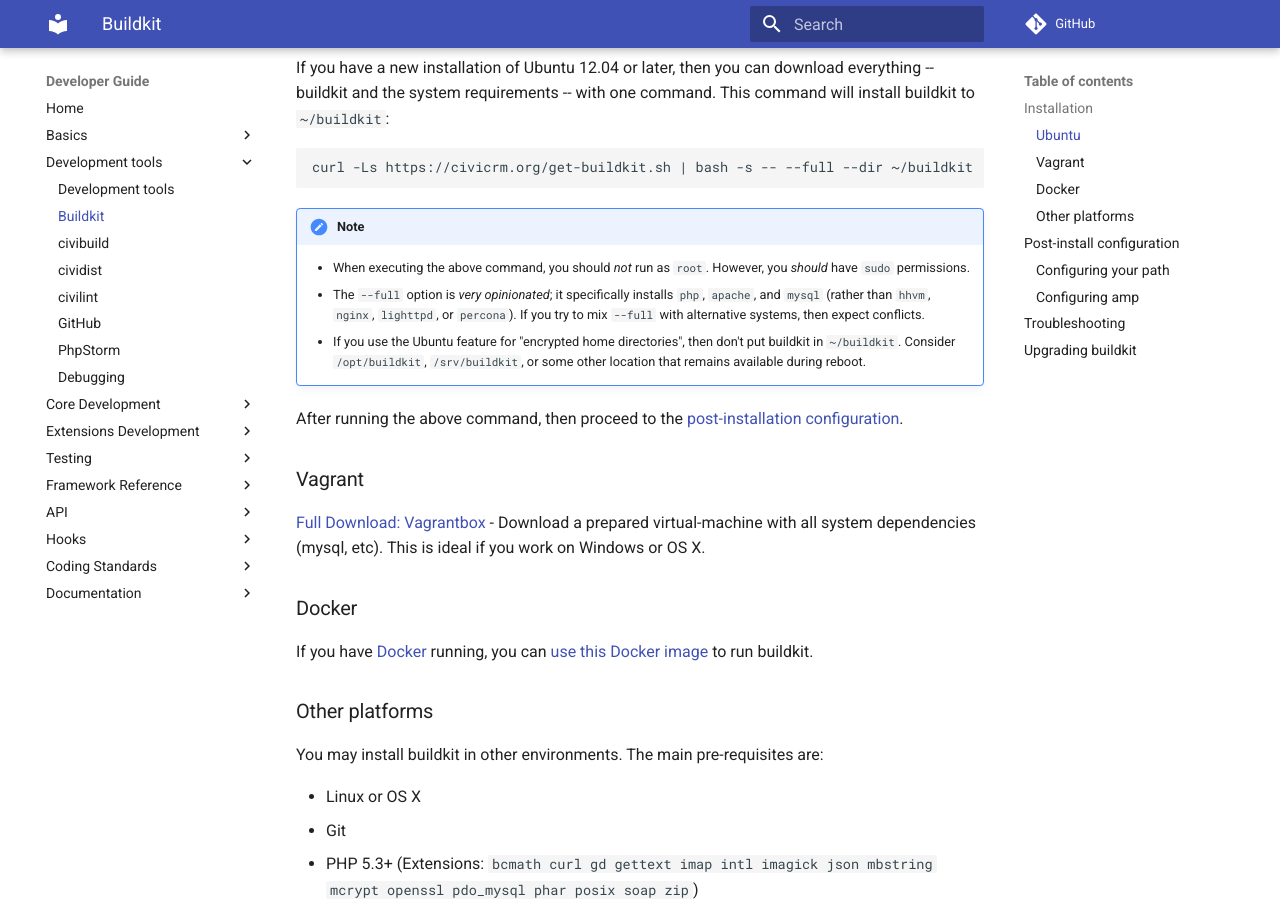
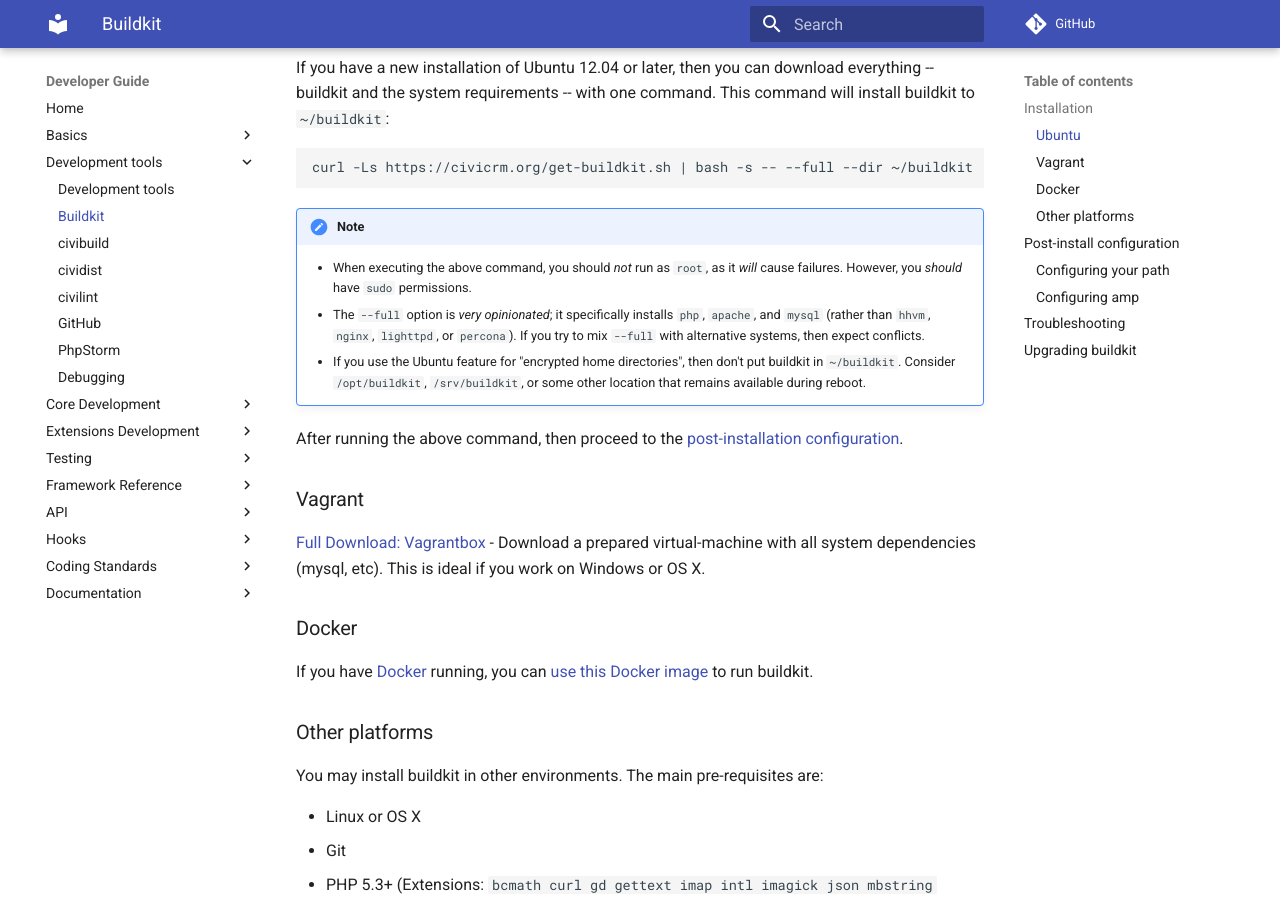
Before and after one commit to civicrm/civicrm-dev-docs, an MkDocs documentation site: the page built from docs/tools/buildkit.md, in a window 1280 px wide and 900 px high, scrolled down 473 px. Built offline with MkDocs 1.6.1 and Material for MkDocs 9.7.7, drawn with Linux system fonts in a browser that asks for light colours; comment, search, counter and statistics services are not loaded; old or Windows-style settings are respelled for this version of MkDocs.

Commit message:
Clarify running automated installation as root
Make the warning about running Ubuntu installation as root slightly more dire.

```diff
--- a/docs/tools/buildkit.md
+++ b/docs/tools/buildkit.md
@@ -21,7 +21,7 @@
 
 !!! note
 
-    * When executing the above command, you should *not* run as `root`. However, you *should*
+    * When executing the above command, you should *not* run as `root`, as it *will* cause failures. However, you *should*
     have `sudo` permissions.
     * The `--full` option is *very opinionated*; it specifically installs `php`, `apache`, and `mysql` (rather than `hhvm`, `nginx`, `lighttpd`, or `percona`). If you try to mix `--full` with alternative systems, then expect conflicts.
     * If you use the Ubuntu feature for "encrypted home directories", then don't put buildkit in `~/buildkit`. Consider `/opt/buildkit`, `/srv/buildkit`, or some other location that remains available during reboot.
```
